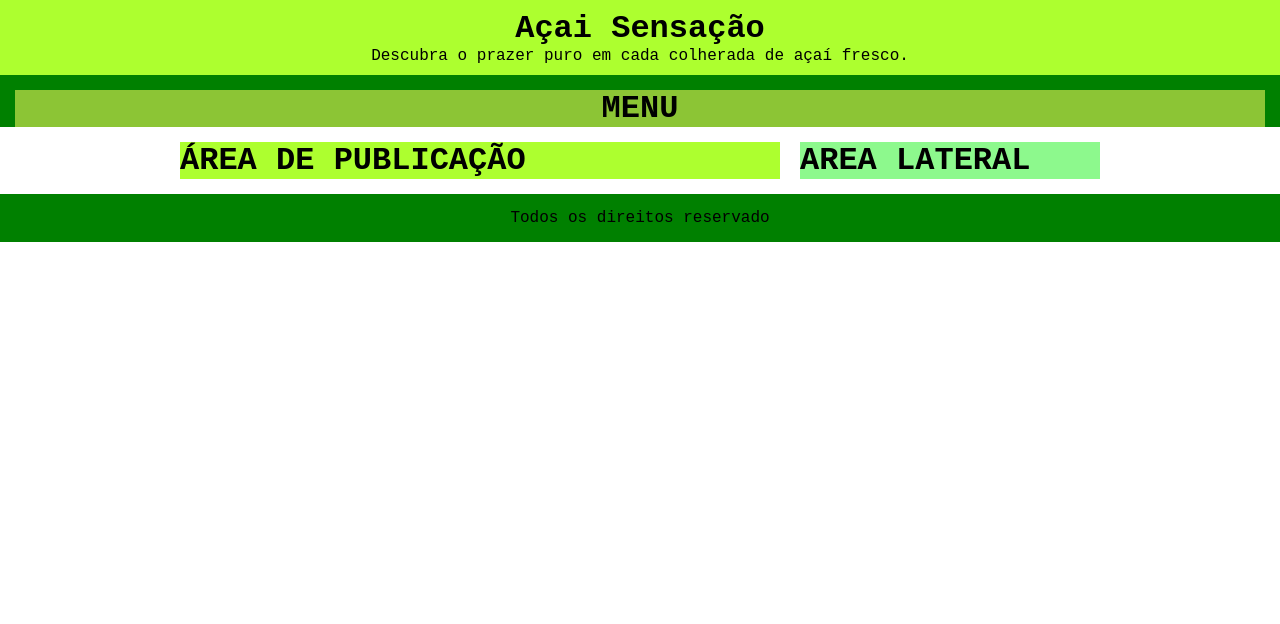
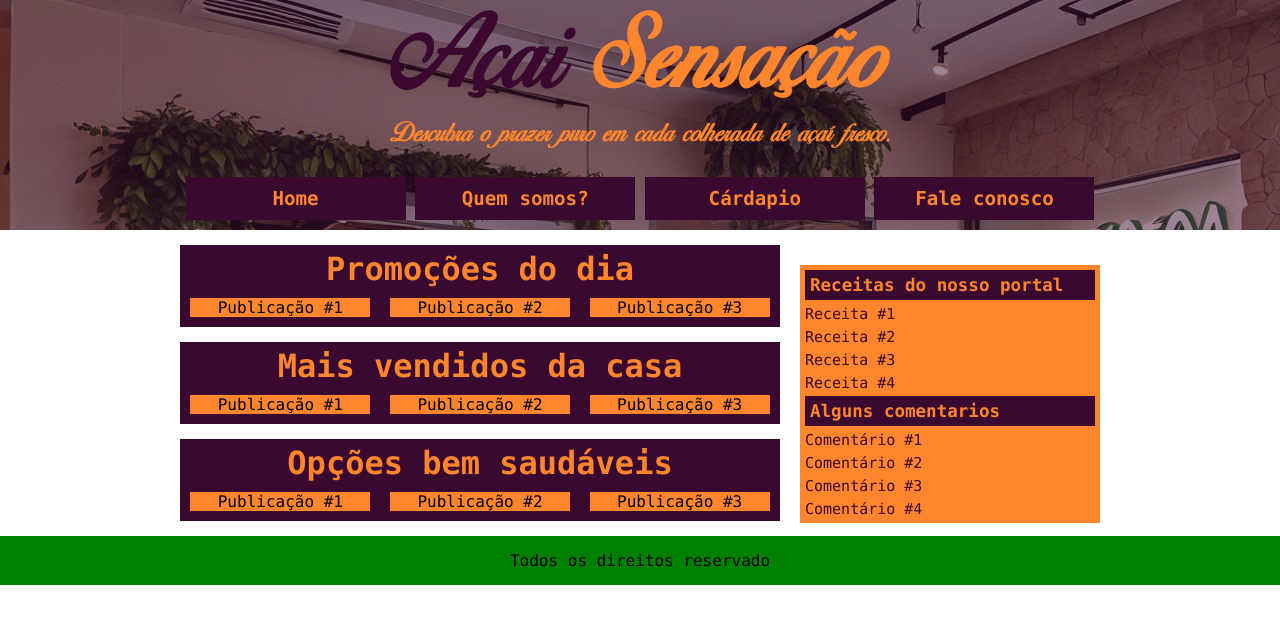
Before and after one commit to Julimarsmj/Site_Acai_Sensacao_v2, a plain HTML site: page index.html in a window 1280 px wide. Drawn offline with Linux system fonts and the light colour scheme.

Commit message:
Modificações na página iniial
+ Mudança da logo
+ Delimitação de espaços
+ Definindo imagem de fundo
+ Ainda não terminado a página inicial

```diff
--- a/css/estilo.css
+++ b/css/estilo.css
@@ -7,18 +7,23 @@
 /*Cofigurações gerais*/
 body{
     font-size: 1em;
-    font-family: 'Courier New', Courier, monospace;
+    font-family: "Lucida Console", "Courier New", monospace;
 }
 
 /*--Configurações do cabeçalho--*/
 #area_cabecalho {
-    background: green;
+    background-image: url('../imagens/plano_de_fundo_cabecalho.png');
     text-align: center;
+    height: 230px;
+    margin-bottom: 15px;
 }
 
 #area_logo {
-    background: greenyellow;
     padding: 10px;
+}
+
+#area_logo img{
+    width: 500px;
 }
 
 area_logo h1{
@@ -26,8 +31,24 @@ area_logo h1{
 }
 
 #area_menu {
-    background: rgb(140, 197, 53);
     margin: 15px;
+}
+
+#area_menu a{
+    color: #FF862C;
+    background: #3A0930;
+    padding: 10px;
+    display: inline-block;
+    width: 200px;
+    text-align: center;
+    text-decoration: none;
+    font-weight: bold;
+    font-size: 1.2em;
+}
+
+#area_menu a:hover{
+    color:#3A0930;
+    background: #FF862C;
 }
 
 /*--Configurações da área principál--*/
@@ -37,16 +58,59 @@ area_logo h1{
 }
 
 .conteudo_principal{
-    background: greenyellow;
+    background: #3A0930;
     width: 600px;
     float: left;
     margin-bottom: 15px;
+    text-align: center;
+}
+
+.conteudo_principal h1{
+    margin-top: 5px;
+    font-weight: bold;
+    color: #FF862C;
+}
+
+.conteudo_1{
+    background: #FF862C;
+    margin: 10px 5px;
+    width: 180px;
+    display: inline-block;
 }
 
 .conteudo_lateral {
-    background: rgb(141, 249, 141);
+    margin-top: -174px;
+    background: #FF862C;
     width: 300px;
     float: right;
+}
+
+.conteudo_lateral_2 {
+    margin-top: -48px;
+    background: #FF862C;
+    width: 300px;
+    float: right;
+}
+
+.conteudo_2{
+    color: #3A0930;
+    font-size: 15px;
+}
+
+.conteudo_2 h3{
+    color: #FF862C;
+    background: #3A0930;
+    margin: 5px;
+    padding: 5px;
+}
+
+.conteudo_2 ul li{
+    list-style-type: none;
+    margin: 5px;
+}
+
+.conteudo_2 p{
+    margin: 5px;
 }
 
 /*Configuração do área rodape*/
--- a/index.html
+++ b/index.html
@@ -11,12 +11,15 @@
         <div id="area_cabecalho">
 
             <div id="area_logo">
-                <h1>Açai Sensação</h1>
-                <p>Descubra o prazer puro em cada colherada de açaí fresco.</p>
+                <img src="imagens/nome_empresa.png"><br><br>
+                <img src="imagens/slogan.png">
             </div>
 
             <div id="area_menu">
-                <h1>MENU</h1>
+                <a href="">Home</a>
+                <a href="">Quem somos?</a>
+                <a href="">Cárdapio</a>
+                <a href="">Fale conosco</a>
             </div>
 
         </div> <!--Fim da seção cabeçalho-->
@@ -25,11 +28,67 @@
         <div id="area_principal">
 
             <div class="conteudo_principal">
-                <h1>ÁREA DE PUBLICAÇÃO</h1>
+                <h1>Promoções do dia</h1>
+
+                <div class="conteudo_1">
+                    Publicação #1
+                </div>
+                <div class="conteudo_1">
+                    Publicação #2
+                </div>
+                <div class="conteudo_1">
+                    Publicação #3
+                </div>
+            </div>
+
+            <div class="conteudo_principal">
+                <h1>Mais vendidos da casa</h1>
+
+                <div class="conteudo_1">
+                    Publicação #1
+                </div>
+                <div class="conteudo_1">
+                    Publicação #2
+                </div>
+                <div class="conteudo_1">
+                    Publicação #3
+                </div>
+            </div>
+
+            <div class="conteudo_principal">
+                <h1>Opções bem saudáveis</h1>
+
+                <div class="conteudo_1">
+                    Publicação #1
+                </div>
+                <div class="conteudo_1">
+                    Publicação #2
+                </div>
+                <div class="conteudo_1">
+                    Publicação #3
+                </div>
             </div>
 
             <div class="conteudo_lateral">
-                <h1>AREA LATERAL</h1>
+                <div class="conteudo_2">
+                    <h3>Receitas do nosso portal</h3>
+                    <ul>
+                        <li>Receita #1</li>
+                        <li>Receita #2</li>
+                        <li>Receita #3</li>
+                        <li>Receita #4</li>
+                    </ul>
+                </div>
+            </div>
+
+            <div class="conteudo_lateral_2">
+                <div class="conteudo_2">
+                    <h3>Alguns comentarios</h3>
+                    <p>Comentário #1</p>
+                    <p>Comentário #2</p>
+                    <p>Comentário #3</p>
+                    <p>Comentário #4</p>
+                </div>
             </div>
         </div><!--Fim da sensção principal-->
 
```
Also changed, not shown: imagens/nome_empresa.png (added), imagens/plano_de_fundo_cabecalho.png (added), imagens/slogan.png (added).
